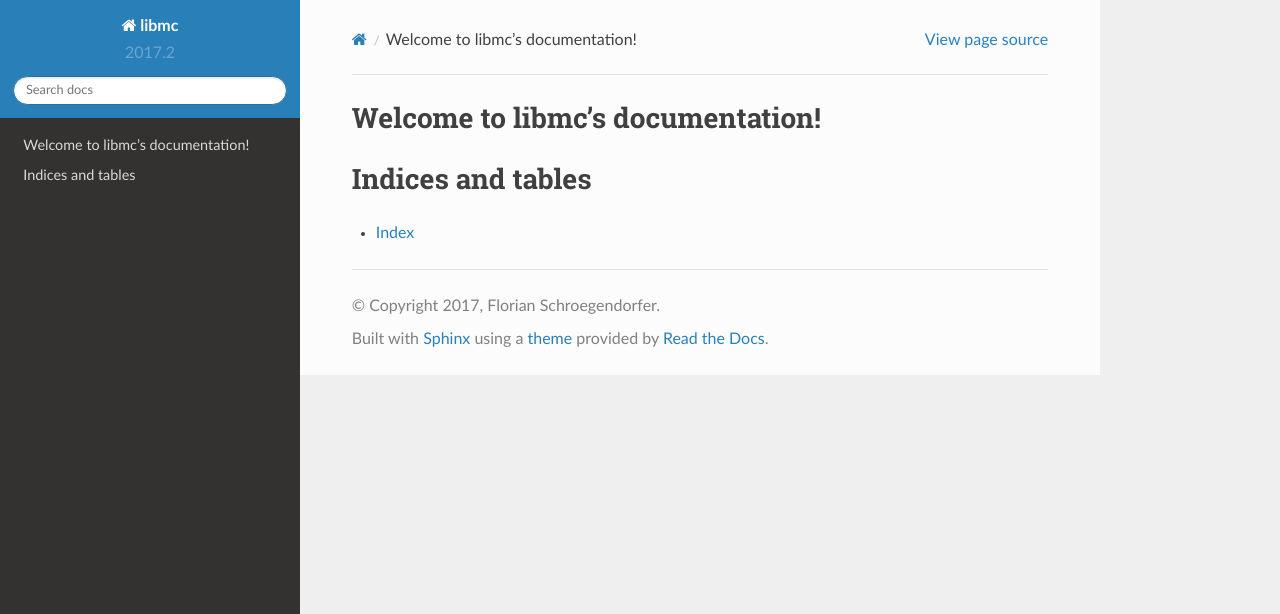
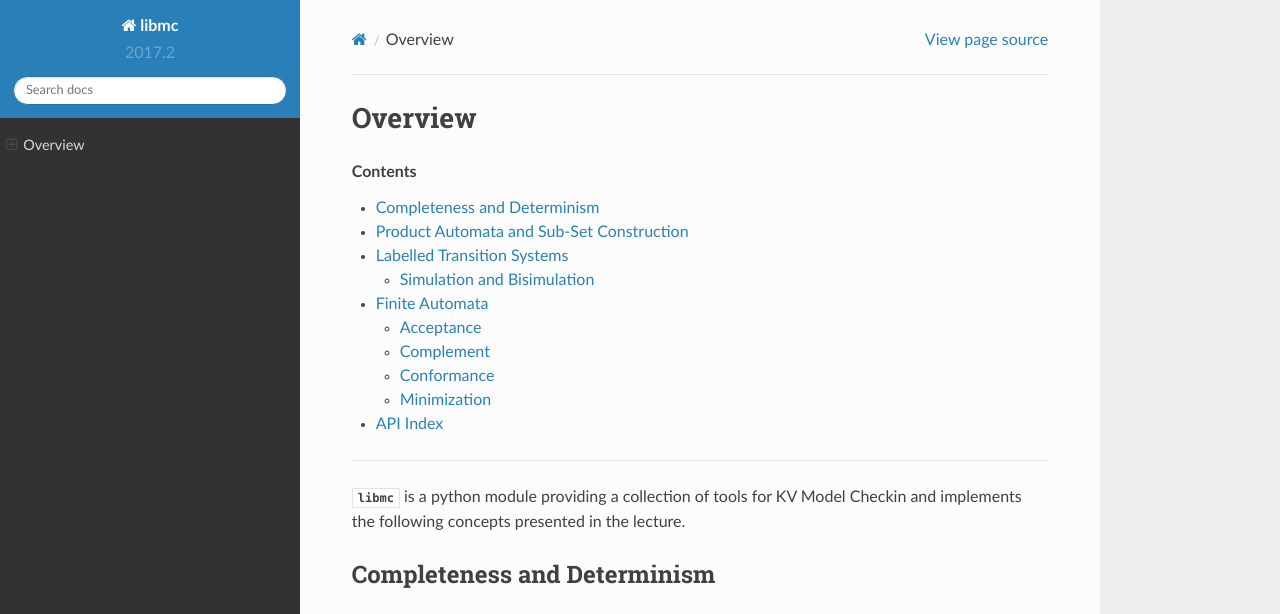
Before and after one commit to phlo/libmc, a Sphinx documentation site: the page built from doc/source/index.rst, in a window 1280 px wide and 1400 px high. Shown: the top 614 px of the window. Built offline with Sphinx 7.4.7 and the Read the Docs theme 2.0.0, drawn with Linux system fonts in a browser that asks for light colours; pages that are not in the unit, such as notebooks, are missing from menus; some of the changed text lies outside the part shown; grey boxes are pictures that could not be loaded.

Commit message:
started documentation using sphinx

```diff
--- a/doc/source/conf.py
+++ b/doc/source/conf.py
@@ -51,8 +51,8 @@ master_doc = 'index'
 
 # General information about the project.
 project = 'libmc'
-copyright = '2017, Florian Schroegendorfer'
-author = 'Florian Schroegendorfer'
+copyright = '2017, ' + libmc.__author__
+author = libmc.__author__
 
 # The version info for the project you're documenting, acts as replacement for
 # |version| and |release|, also used in various other places throughout the
@@ -143,7 +143,6 @@ latex_elements = {
     # 'figure_align': 'htbp',
 
     'inputenc': '',
-    'utf8extra': '',
 }
 
 # Grouping the document tree into LaTeX files. List of tuples
@@ -151,7 +150,7 @@ latex_elements = {
 #  author, documentclass [howto, manual, or own class]).
 latex_documents = [
     (master_doc, 'libmc.tex', 'libmc Documentation',
-     'Florian Schroegendorfer', 'manual'),
+    author, 'manual'),
 ]
 
 
@@ -161,7 +160,7 @@ latex_documents = [
 # (source start file, name, description, authors, manual section).
 man_pages = [
     (master_doc, 'libmc', 'libmc Documentation',
-     [author], 1)
+    [author], 1)
 ]
 
 
@@ -172,6 +171,6 @@ man_pages = [
 #  dir menu entry, description, category)
 texinfo_documents = [
     (master_doc, 'libmc', 'libmc Documentation',
-     author, 'libmc', 'One line description of project.',
-     'Miscellaneous'),
+    author, 'libmc', 'One line description of project.',
+    'Miscellaneous'),
 ]
--- a/doc/source/index.rst
+++ b/doc/source/index.rst
@@ -1,19 +1,92 @@
-.. libmc documentation master file, created by
-   sphinx-quickstart on Wed Dec  6 19:57:00 2017.
-   You can adapt this file completely to your liking, but it should at least
-   contain the root `toctree` directive.
-
-Welcome to libmc's documentation!
-=================================
-
 .. toctree::
+   :hidden:
+   :glob:
    :maxdepth: 2
    :caption: Contents:
 
-   libmc
+   libmc API <libmc>
 
 
-Indices and tables
-==================
+Overview
+========
 
-* :ref:`genindex`
+.. contents:: Contents
+   :local:
+
+----
+
+:mod:`libmc` is a python module providing a collection of tools for KV Model Checkin and implements the following concepts presented in the lecture.
+
+
+Completeness and Determinism
+----------------------------
+
+.. autosummary::
+   libmc.LTS.isComplete
+   libmc.LTS.isDeterministic
+
+
+Product Automata and Sub-Set Construction
+-----------------------------------------
+
+.. autosummary::
+   libmc.LTS.product
+   libmc.LTS.power
+
+
+Labelled Transition Systems
+---------------------------
+
+.. autosummary::
+   libmc.LTS
+
+
+Simulation and Bisimulation
+^^^^^^^^^^^^^^^^^^^^^^^^^^^
+
+.. autosummary::
+  libmc.LTS.simulates
+  libmc.maximumSimulation
+  libmc.LTS.bisimulates
+  libmc.maximumBisimulation
+
+
+Finite Automata
+---------------
+
+.. autosummary::
+   libmc.FA
+
+
+Acceptance
+^^^^^^^^^^
+
+.. autosummary::
+   libmc.FA.accepts
+
+
+Complement
+^^^^^^^^^^
+
+.. autosummary::
+   libmc.FA.complement
+
+
+Conformance
+^^^^^^^^^^^
+
+.. autosummary::
+   libmc.FA.conforms
+
+
+Minimization
+^^^^^^^^^^^^
+
+.. autosummary::
+   libmc.FA.minimize
+
+
+API Index
+---------
+
+See :ref:`genindex` for a list of module members.
```
